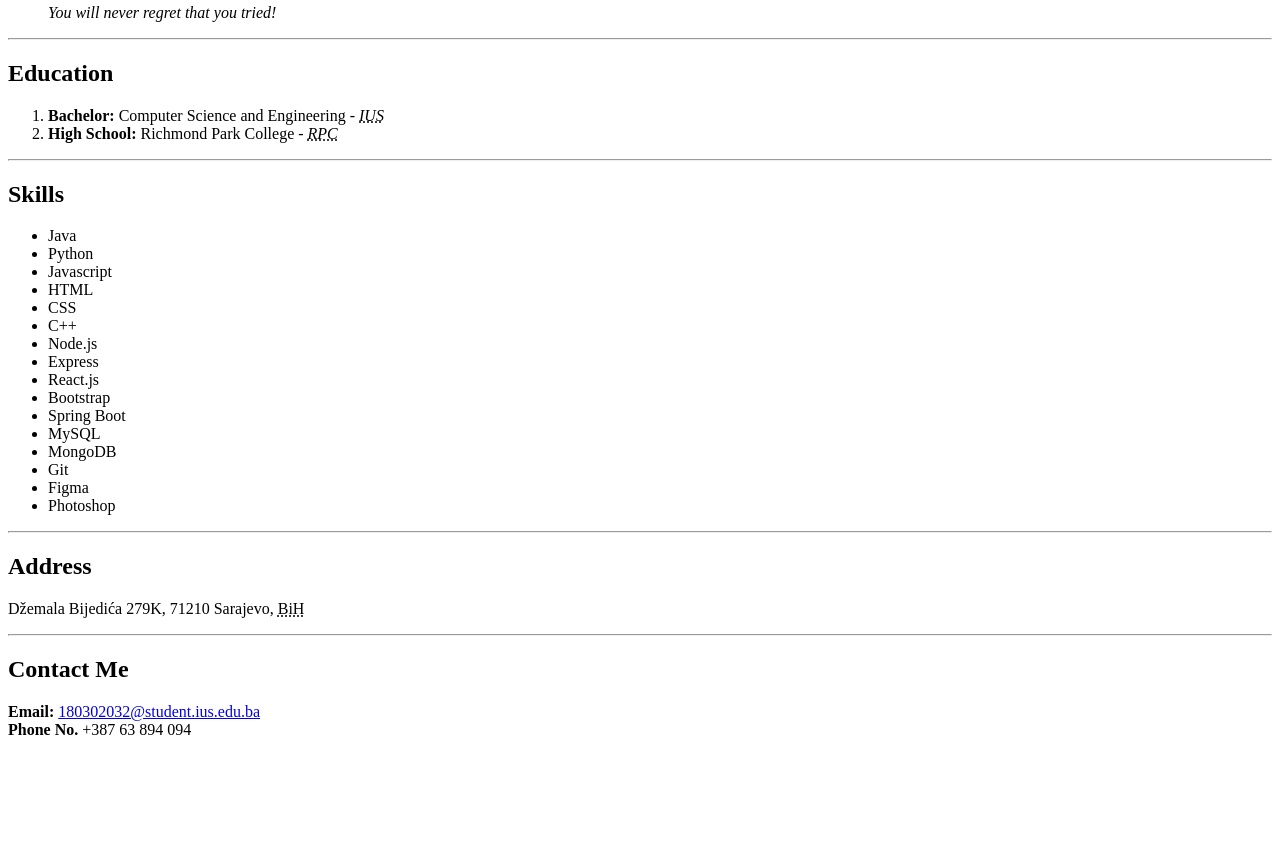
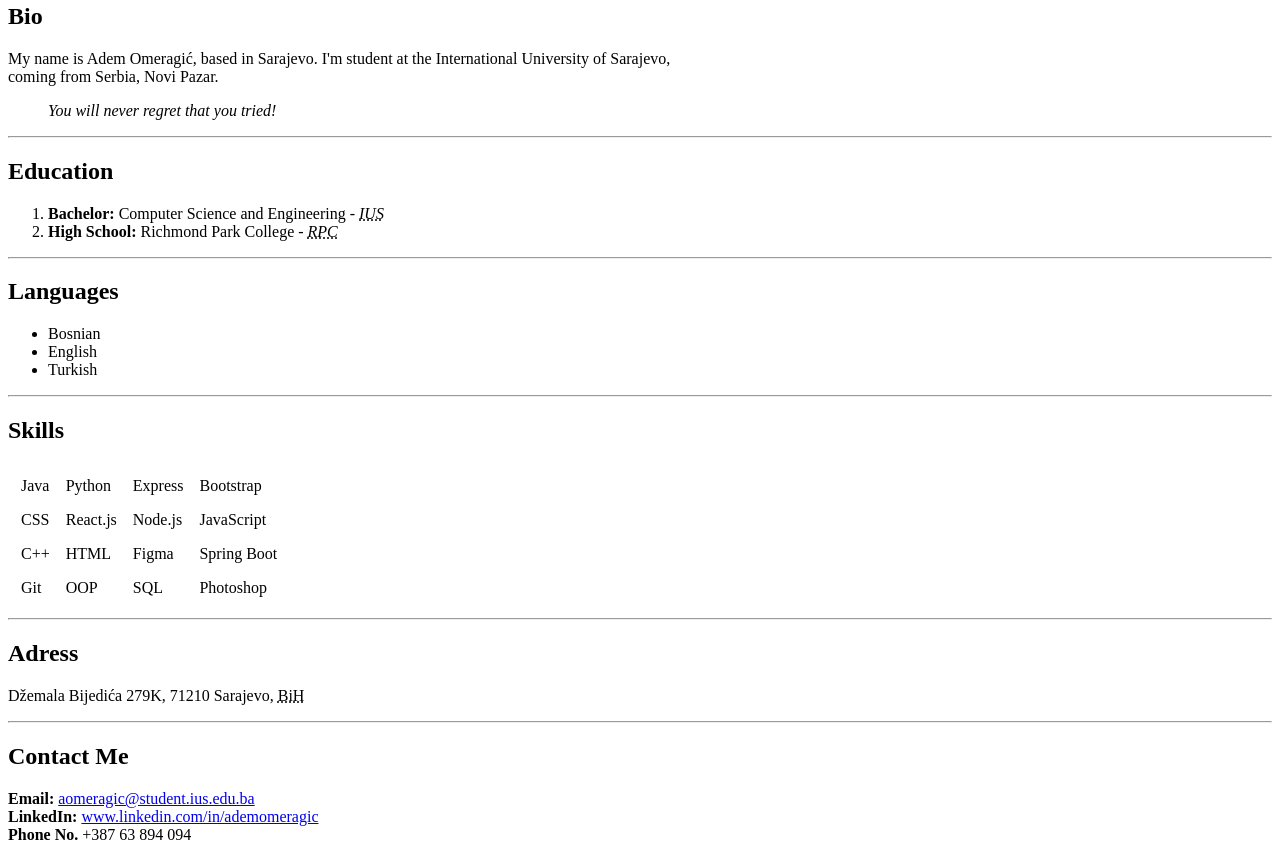
Before and after one commit to ademomeragic/CS412-HTML, a plain HTML site: page index.html in a window 1280 px wide. Shown: the part 571-1431 px from the top of the page. Before the commit the page ends 1326 px from the top, so only its background shows below. Drawn offline with Linux system fonts and the light colour scheme.

Commit message:
Links and table

```diff
--- a/index.html
+++ b/index.html
@@ -16,57 +16,78 @@
 
 </head>
 <body>
+    <h1>Resume</h1>
+
+    <p>
+        <a href="#Bio">Bio</a>
+        <a href="#Education">Education</a>
+        <a href="#Languages">Languages</a>
+        <a href="#Skills">Skills</a>
+        <a href="#Adress">Adress</a>
+        <a href="#Contact Me">Contact Me</a>
+
+    </p>
+
     <figure>
-        <img src="resumePic.jpg" width="340" height="400" alt="Picture of me" title="Picture of me."/>
+        <img src="resumePic.jpg" alt="Profile picture" title="Profile picture" width="340" height="400"/>
         <figcaption>Adem Omeragić</figcaption>
     </figure>
     <hr>
 
-    <h2>Bio</h2>
+    <a name="Bio"><h2>Bio</h2></a>
         <p>My name is Adem Omeragić, based in Sarajevo. I'm student at the International University of Sarajevo, <br>
         coming from Serbia, Novi Pazar.
         </p>
             <blockquote><i>You will never regret that you tried!</i></blockquote>
     <hr>
 
-    <h2>Education</h2>
+    <a name="Education"><h2>Education</h2></a>
         <ol>
             <li><b>Bachelor:</b> Computer Science and Engineering - <i> <acronym title="International University of Sarajevo">IUS</acronym></i></li>
             <li><b>High School:</b> Richmond Park College - <i> <acronym title="Richmond Park College">RPC</acronym></i></li>
         </ol>
     <hr>
 
-    <h2>Skills</h2>
+    <a name="Languages"><h2>Languages</h2></a>
         <ul>
-            <li>Java</li>
-            <li>Python</li>
-            <li>Javascript</li>
-            <li>HTML</li>
-            <li>CSS</li>
-            <li>C++</li>
-            <li>Node.js</li>
-            <li>Express</li>
-            <li>React.js</li>
-            <li>Bootstrap</li>
-            <li>Spring Boot</li>
-            <li>MySQL</li>
-            <li>MongoDB</li>
-            <li>Git</li>
-            <li>Figma</li>
-            <li>Photoshop</li>
+            <li>Bosnian</li>
+            <li>English</li>
+            <li>Turkish</li>
         </ul>
     <hr>
 
-    <h2>Address</h2>
+    <a name="Skills"><h2>Skills</h2></a>
+        <table cellspacing="10" cellpadding="3">
+            <tr>
+                <td>Java</td> <td>Python</td> <td>Express</td> <td>Bootstrap</td>
+            </tr>
+
+            <tr>
+                <td>CSS</td> <td>React.js</td> <td>Node.js</td> <td>JavaScript</td>
+            </tr>
+
+            <tr>
+                <td>C++</td> <td>HTML</td> <td>Figma</td> <td>Spring Boot</td>
+            </tr>
+
+            <tr>
+                <td>Git</td> <td>OOP</td> <td>SQL</td> <td>Photoshop</td>
+            </tr>
+        </table>
+    <hr>
+
+    <a name="Adress"><h2>Adress</h2></a>
         <p>
             Džemala Bijedića 279K, 71210 Sarajevo, <acronym title="Bosna i Hercegovina">BiH</acronym>
         </p>
     <hr>
 
-    <h2>Contact Me</h2>
+    <a name="Contact Me"><h2>Contact Me</h2></a>
         <p>
-            <strong>Email:</strong> <a href = "mailto: 180302032@student.ius.edu.ba">
-                180302032@student.ius.edu.ba</a> <br>
+            <strong>Email:</strong> <a href = "mailto: aomeragic@student.ius.edu.ba">
+            aomeragic@student.ius.edu.ba</a> <br>
+            <strong>LinkedIn:</strong> <a href = "https://www.linkedin.com/in/ademomeragic">
+            www.linkedin.com/in/ademomeragic</a><br>
             <strong>Phone No.</strong> +387 63 894 094
         </p>
 </body>
```
